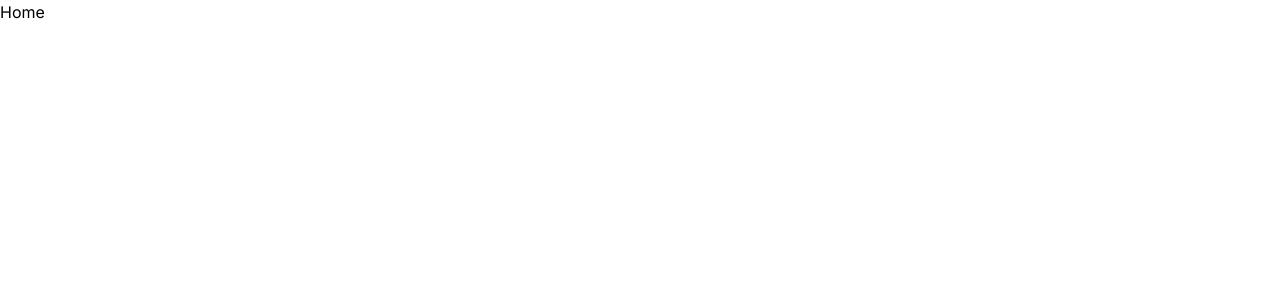
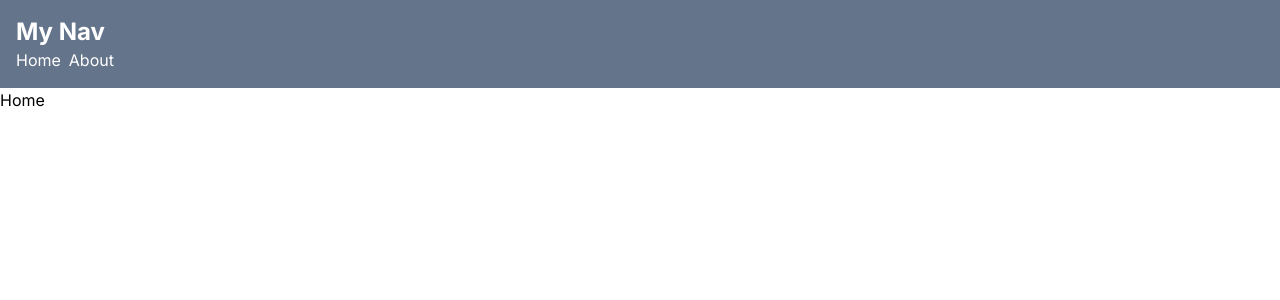
Before and after one commit to mehmetext/next-crash-course, a Next.js app: page / in a window 1280 px wide. Shown: the top 300 px of the page. Built offline with nearby package versions, Linux system fonts and the light colour scheme.

Commit message:
added header and nav

```diff
--- a/src/app/layout.tsx
+++ b/src/app/layout.tsx
@@ -6,6 +6,7 @@ import "./globals.css";
 
 //Fonts
 import { Inter } from "next/font/google";
+import Link from "next/link";
 
 const inter = Inter({ subsets: ["latin"] });
 
@@ -33,7 +34,16 @@ export default function RootLayout({
 }) {
 	return (
 		<html lang="en">
-			<body className={inter.className}>{children}</body>
+			<body className={inter.className}>
+				<header className="bg-slate-500 text-white p-4">
+					<h2 className="text-2xl font-bold">My Nav</h2>
+					<nav className="flex gap-x-2">
+						<Link href="http://localhost:3000/">Home</Link>
+						<Link href="/about">About</Link>
+					</nav>
+				</header>
+				{children}
+			</body>
 		</html>
 	);
 }
--- a/src/app/page.tsx
+++ b/src/app/page.tsx
@@ -1,3 +1,10 @@
+//Next
+import { Metadata } from "next";
+
+export const metadata: Metadata = {
+	title: "Home - Next Crash Course",
+};
+
 export default function Home() {
 	return <div className="">Home</div>;
 }
```
